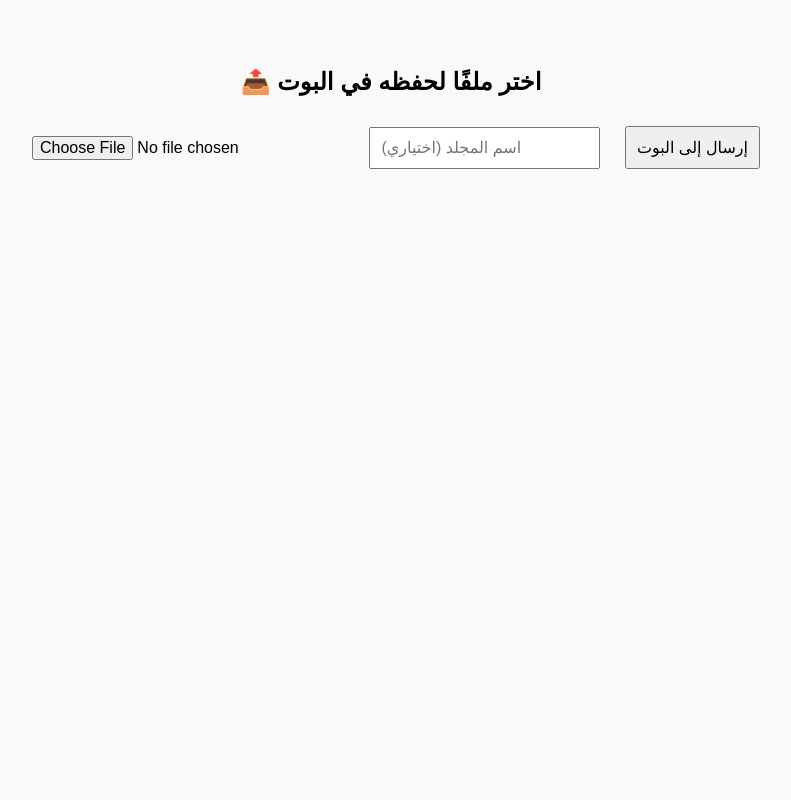
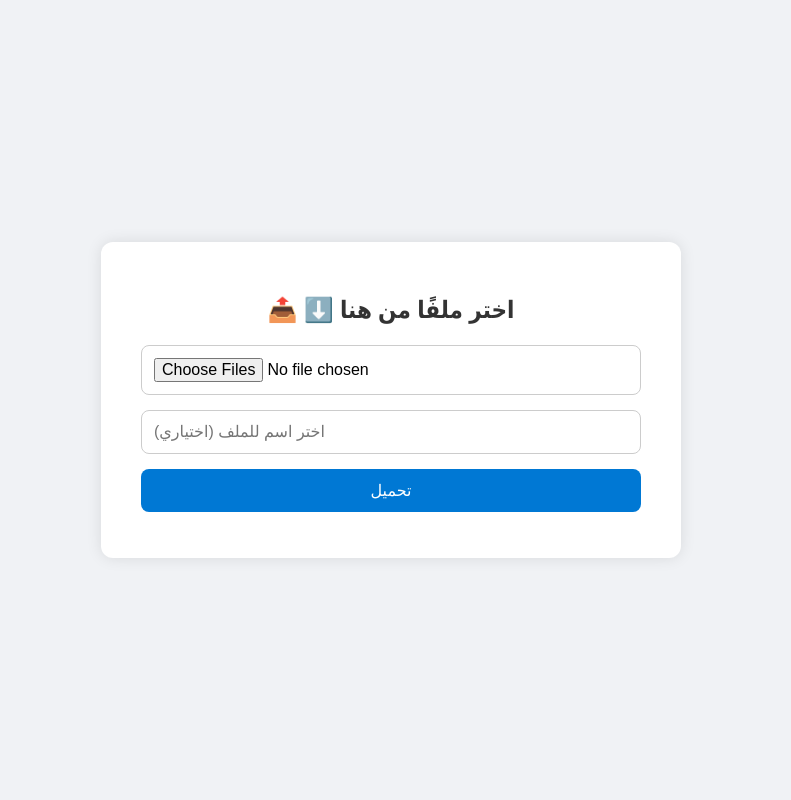
Before and after one commit to TechTafkeer/smartvault, a Flask app: page / in a window 1280 px wide. Shown: the whole page, without its empty margins (249-1040 px from the left). Run offline with Flask 3, Linux system fonts and the light colour scheme.

Commit message:
Add files via upload

```diff
--- a/static/style.css
+++ b/static/style.css
@@ -1,13 +1,58 @@
 body {
-    font-family: sans-serif;
-    text-align: center;
-    padding: 40px;
-    background-color: #f9f9f9;
+    font-family: "Segoe UI", Tahoma, sans-serif;
+    background-color: #f0f2f5;
+    margin: 0;
+    padding: 0;
+    display: flex;
+    justify-content: center;
+    align-items: center;
+    min-height: 100vh;
 }
 
-input,
+.container {
+    background-color: #fff;
+    padding: 30px 40px;
+    border-radius: 12px;
+    box-shadow: 0 0 15px rgba(0, 0, 0, 0.1);
+    max-width: 500px;
+    width: 100%;
+    text-align: center;
+}
+
+h2 {
+    color: #333;
+    margin-bottom: 20px;
+}
+
+form {
+    display: flex;
+    flex-direction: column;
+    gap: 15px;
+}
+
+input[type="file"],
+input[type="text"],
 button {
-    margin: 10px;
-    padding: 10px;
+    padding: 12px;
     font-size: 1em;
+    border: 1px solid #ccc;
+    border-radius: 8px;
 }
+
+button {
+    background-color: #0078d4;
+    color: white;
+    border: none;
+    cursor: pointer;
+    transition: background-color 0.3s ease;
+}
+
+button:hover {
+    background-color: #005fa3;
+}
+
+#status {
+    margin-top: 15px;
+    color: green;
+    font-weight: bold;
+}
--- a/templates/index.html
+++ b/templates/index.html
@@ -6,18 +6,25 @@
     <link rel="stylesheet" href="/static/style.css" />
   </head>
   <body>
-    <h2>📤 اختر ملفًا لحفظه في البوت</h2>
-    <form action="/upload" method="POST" enctype="multipart/form-data">
-      <input type="file" name="file" required />
-      <input type="text" name="folder" placeholder="اسم المجلد (اختياري)" />
-      <button type="submit">إرسال إلى البوت</button>
-    </form>
-    <p id="status"></p>
+    <div class="container">
+      <h2>📤 ⬇️ اختر ملفًا من هنا</h2>
+      <form action="/upload" method="POST" enctype="multipart/form-data">
+        <input type="file" name="file" multiple required />
+        <input
+          type="text"
+          name="folder"
+          placeholder="اختر اسم للملف (اختياري)"
+        />
+        <button type="submit">تحميل</button>
+      </form>
+      <p id="status"></p>
+    </div>
+
     <script>
       const form = document.querySelector("form");
       form.addEventListener("submit", () => {
         document.getElementById("status").innerText =
-          "📡 جاري الإرسال إلى البوت...";
+          "📡 جاري   التحميل يرجى الانتظار ...";
       });
     </script>
   </body>
```
